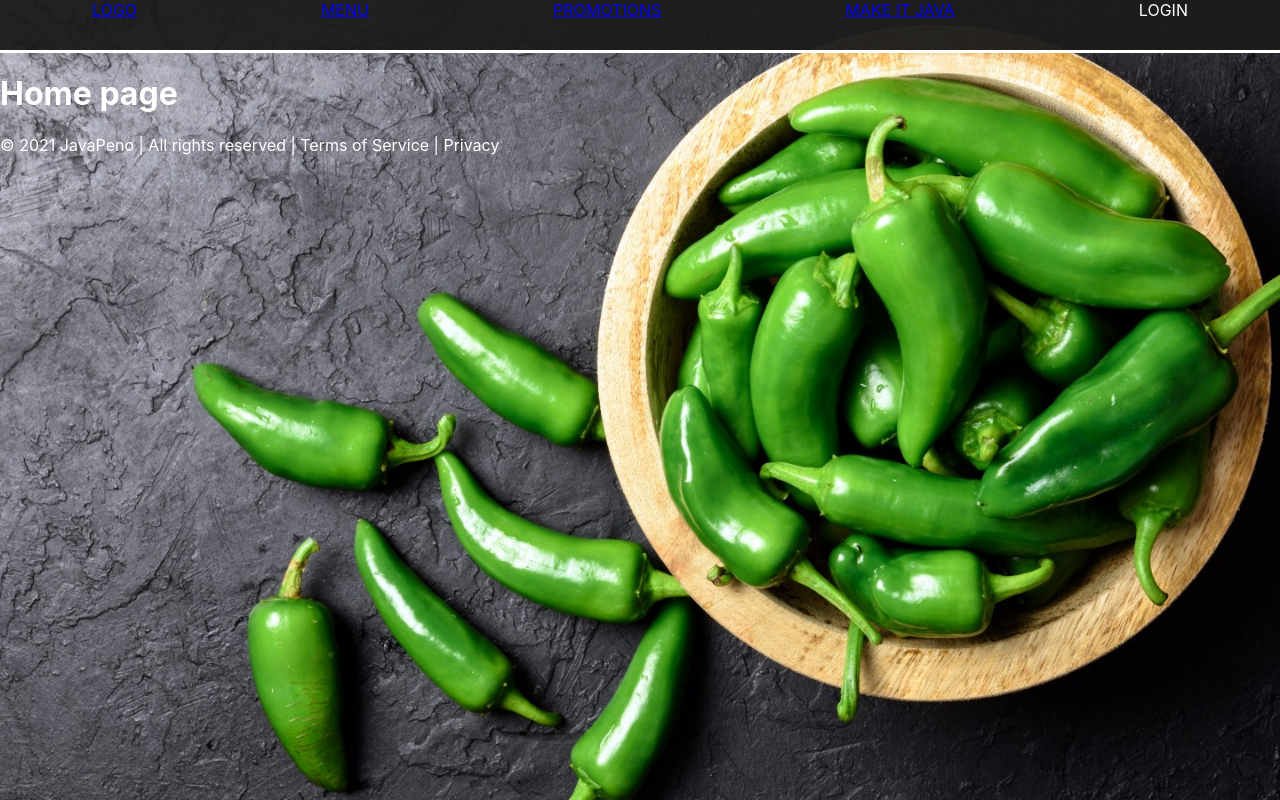
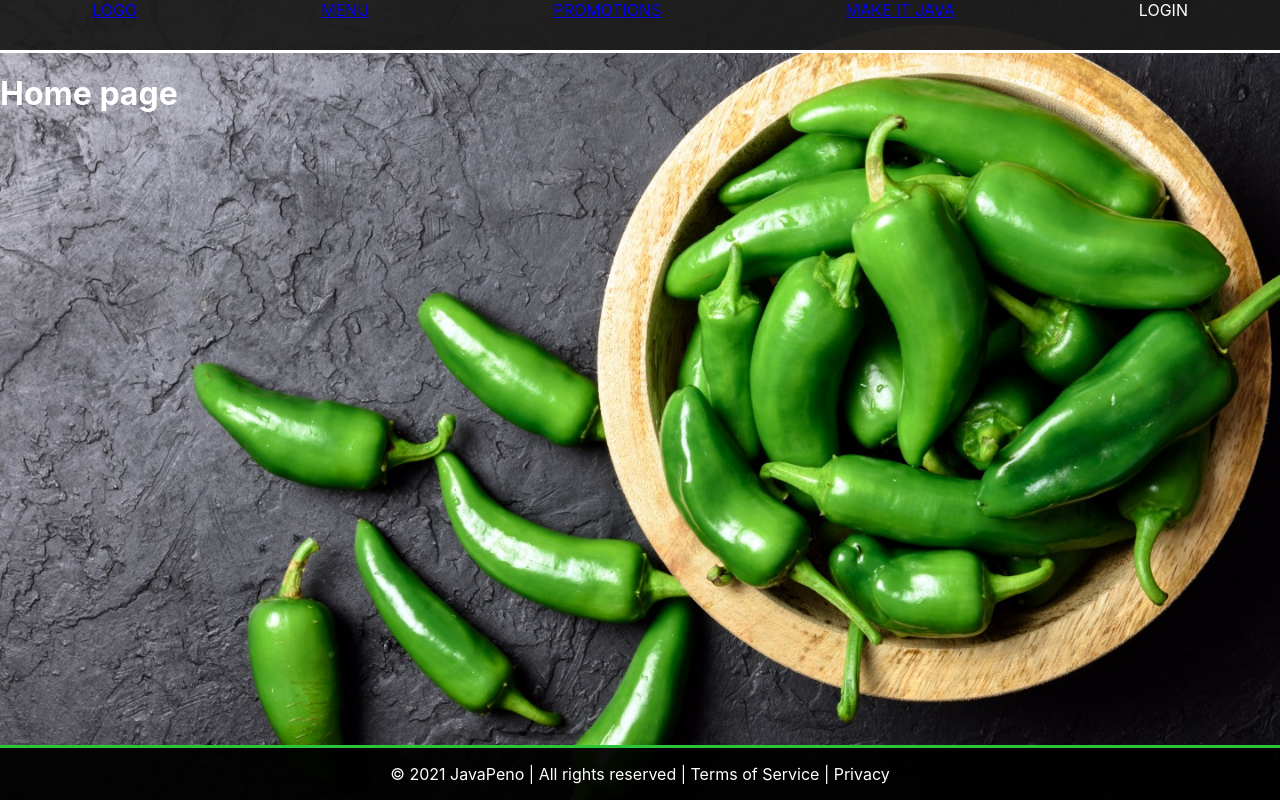
Before and after one commit to CodecoolGlobal/el-proyecte-grande-sprint-4-java-havalda-r, a React (Create React App) app: page / in a window 1280 px wide. Built offline with nearby package versions, Linux system fonts and the light colour scheme.

Commit message:
feat: add footer style

```diff
--- a/src/components/Footer/Footer.js
+++ b/src/components/Footer/Footer.js
@@ -1,8 +1,9 @@
 import React from 'react';
+import styles from './Footer.module.css';
 
 const Footer = () => {
   return (
-    <footer>
+    <footer className={styles.Footer}>
       <p>
         &copy; 2021 JavaPeno | All rights reserved | Terms of Service | Privacy
       </p>
--- /dev/null
+++ b/src/components/Footer/Footer.module.css
@@ -0,0 +1,10 @@
+.Footer {
+  position: fixed;
+  left: 0;
+  bottom: 0;
+  width: 100%;
+  text-align: center;
+  background-color: rgba(0, 0, 0, 0.95);
+  color: white;
+  border-top: 3px solid rgb(44, 197, 57);
+}
```
